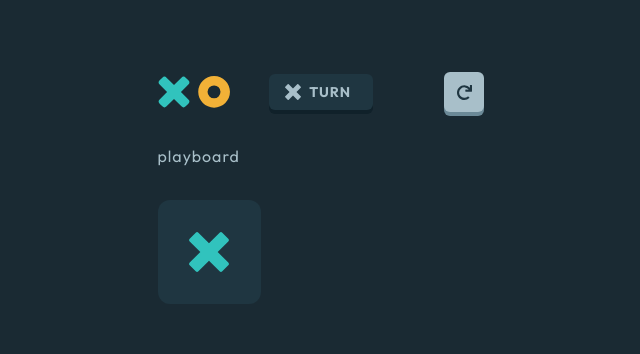
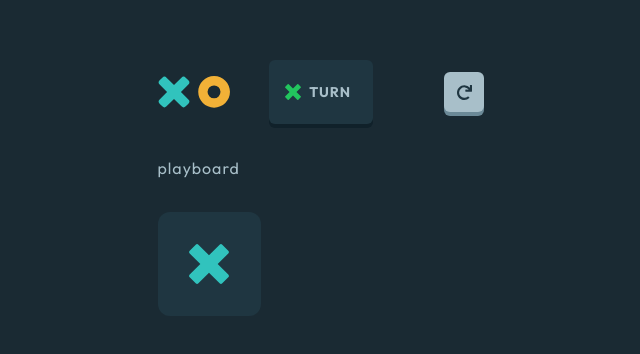
Before and after one commit to keremenen/modern-tic-tac-toe, a React (Vite) app: page / in a window 1280 px wide. Shown: the part 212-566 px from the top of the page, without its empty margins (319-959 px from the left). Built offline with nearby package versions, Linux system fonts and the light colour scheme.

Commit message:
Refactor IconX component

```diff
--- a/src/assets/icons/icon-x.tsx
+++ b/src/assets/icons/icon-x.tsx
@@ -1,6 +1,12 @@
-import { cn } from "../../lib/utils";
+import { cn, extractFillClass } from "../../lib/utils";
 
-export default function IconX({ className }: { className?: string }) {
+type IconXProps = {
+  className?: string;
+};
+
+export default function IconX({ className }: IconXProps) {
+  const fillClass = extractFillClass(className);
+
   return (
     <svg
       width="100%"
@@ -8,10 +14,12 @@ export default function IconX({ className }: { className?: string }) {
       xmlns="http://www.w3.org/2000/svg"
       viewBox="0 0 64 64"
       className={cn(className)}
+      preserveAspectRatio="xMidYMid meet"
     >
       <path
         d="M15.002 1.147 32 18.145 48.998 1.147a3 3 0 0 1 4.243 0l9.612 9.612a3 3 0 0 1 0 4.243L45.855 32l16.998 16.998a3 3 0 0 1 0 4.243l-9.612 9.612a3 3 0 0 1-4.243 0L32 45.855 15.002 62.853a3 3 0 0 1-4.243 0L1.147 53.24a3 3 0 0 1 0-4.243L18.145 32 1.147 15.002a3 3 0 0 1 0-4.243l9.612-9.612a3 3 0 0 1 4.243 0Z"
         fill="#31C3BD"
+        className={fillClass ? fillClass : ""}
         fill-rule="evenodd"
       />
     </svg>
--- a/src/components/game-board.tsx
+++ b/src/components/game-board.tsx
@@ -7,19 +7,8 @@ export default function GameBoard() {
     <>
       <div className="grid grid-flow-row grid-cols-3 items-center gap-2">
         <Logo />
-        <div className="flex items-center gap-2 rounded-md bg-navy-secondary px-4 py-2 text-sm font-bold uppercase shadow-[0_4px_#10212A]">
-          <svg
-            width="16"
-            height="16"
-            xmlns="http://www.w3.org/2000/svg"
-            viewBox="0 0 64 64"
-          >
-            <path
-              d="M15.002 1.147 32 18.145 48.998 1.147a3 3 0 0 1 4.243 0l9.612 9.612a3 3 0 0 1 0 4.243L45.855 32l16.998 16.998a3 3 0 0 1 0 4.243l-9.612 9.612a3 3 0 0 1-4.243 0L32 45.855 15.002 62.853a3 3 0 0 1-4.243 0L1.147 53.24a3 3 0 0 1 0-4.243L18.145 32 1.147 15.002a3 3 0 0 1 0-4.243l9.612-9.612a3 3 0 0 1 4.243 0Z"
-              className="fill-gray"
-              fill-rule="evenodd"
-            />
-          </svg>{" "}
+        <div className="flex min-h-16 items-center gap-2 rounded-md bg-navy-secondary px-4 py-2 text-sm font-bold uppercase shadow-[0_4px_#10212A]">
+          <IconX className="size-4 fill-green-500" />
           turn
         </div>
         <Button
--- a/src/lib/utils.ts
+++ b/src/lib/utils.ts
@@ -5,3 +5,12 @@ import { twMerge } from "tailwind-merge";
 export function cn(...inputs: ClassValue[]) {
   return twMerge(clsx(inputs));
 }
+
+export function extractFillClass(
+  className: string | undefined,
+): string | undefined {
+  if (!className) return undefined;
+
+  const fillClass = className.split(" ").find((cls) => cls.startsWith("fill-"));
+  return fillClass;
+}
```
